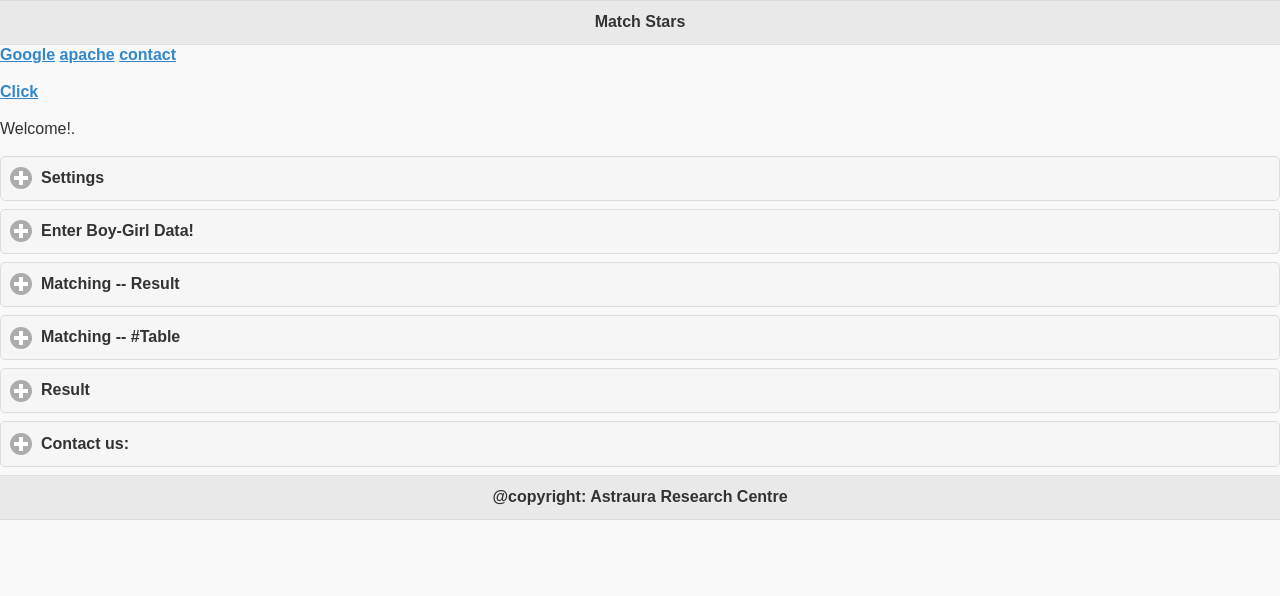
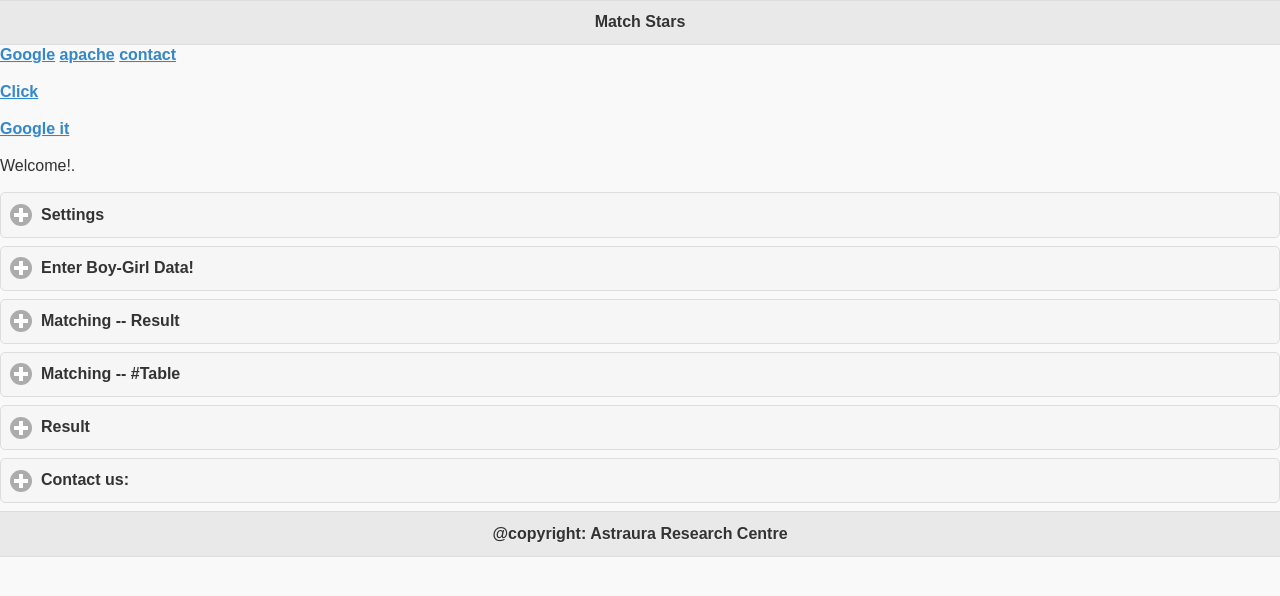
Before and after one commit to anuragpro/HoroMatch2, a plain HTML site: page index.html in a window 1280 px wide. Drawn offline with Linux system fonts and the light colour scheme.

Commit message:
Update index.html

```diff
--- a/index.html
+++ b/index.html
@@ -46,6 +46,7 @@ label {
 <a href="apache.htm">apache</a>
 <a href="contact.htm">contact</a>
 <p><a  href="http://stackoverflow.com">Click</a></p>
+<a class="ext-link" href="#">Google it</a>
     <p>Welcome!.</p>
     <div data-role="collapsible" class="openMe" id="block0">
     <h3>Settings </h3>
```
